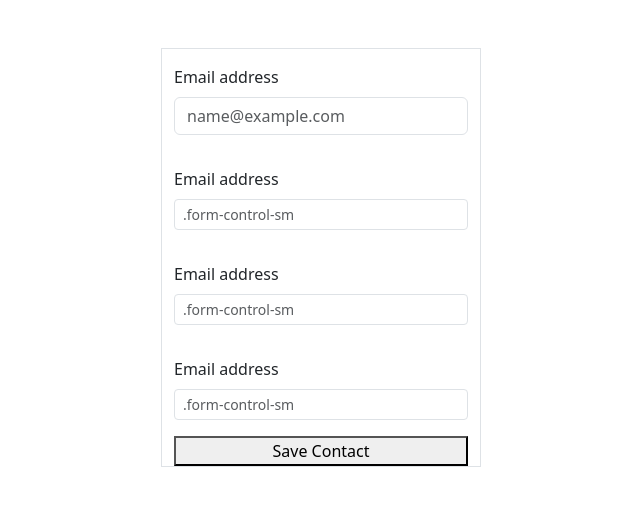
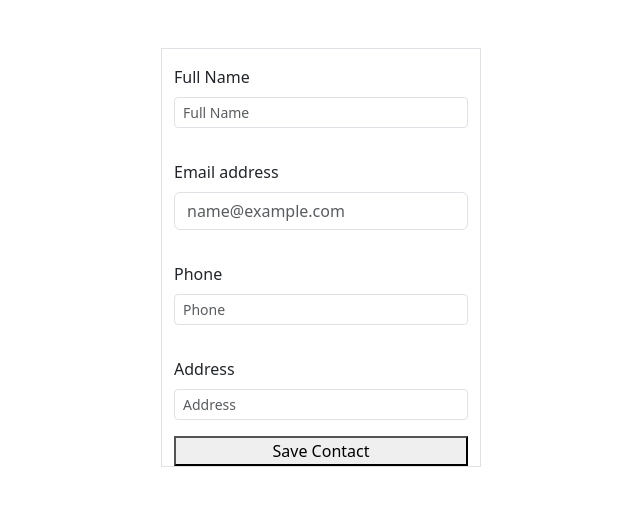
Before and after one commit to kamelmat/KMT-REACT-USEREDUCER, a React (Vite) app: page / in a window 1280 px wide. Shown: the top 506 px of the page, without its empty margins (319-959 px from the left). Built offline with nearby package versions, Linux system fonts and the light colour scheme.

Commit message:
Diseño y llamadas ok, hay que empezar a comprobar cada llamada y trabajar con inputs

```diff
--- a/src/components/ContactForm.jsx
+++ b/src/components/ContactForm.jsx
@@ -1,5 +1,20 @@
 const ContactForm = () => (
     <div className="container d-flex flex-column w-25 border text-start">
+        <div className="mb-3 mt-3">
+            <label
+                for="FormControlInput2"
+                className="form-label"
+            >
+                Full Name
+            </label>
+            <input
+                class="form-control form-control-sm"
+                id="FormControlInput2"
+                type="text"
+                placeholder="Full Name"
+                aria-label=".form-control-sm example"
+            />
+        </div>
         <div className="mb-3 mt-3">
             <label
                 for="FormControlInput1"
@@ -15,32 +30,17 @@ const ContactForm = () => (
         </div>
         <div className="mb-3 mt-3">
             <label
-                for="FormControlInput2"
-                className="form-label"
-            >
-                Email address
-            </label>
-            <input
-                class="form-control form-control-sm"
-                id="FormControlInput2"
-                type="text"
-                placeholder=".form-control-sm"
-                aria-label=".form-control-sm example"
-            />
-        </div>
-        <div className="mb-3 mt-3">
-            <label
                 for="exampleFormControlInput3"
                 className="form-label"
             >
-                Email address
+                Phone
 
             </label>
             <input
                 class="form-control form-control-sm"
                 id="FormControlInput3"
                 type="text"
-                placeholder=".form-control-sm"
+                placeholder="Phone"
                 aria-label=".form-control-sm example"
             />
         </div>
@@ -49,14 +49,14 @@ const ContactForm = () => (
                 for="exampleFormControlInput4"
                 className="form-label"
             >
-                Email address
+                Address
 
             </label>
             <input
                 class="form-control form-control-sm"
                 id="FormControlInput4"
                 type="text"
-                placeholder=".form-control-sm"
+                placeholder="Address"
                 aria-label=".form-control-sm example"
             />
         </div>
--- /dev/null
+++ b/src/components/ErrorPage.jsx
@@ -0,0 +1,15 @@
+import { Link } from "react-router-dom"
+
+const ErrorPage = () => {
+    return (
+        <div className="container d-flex justify-content-center">
+            < div className="error-page" style={{ display: "flex", flexDirection: "column", justifyContent: "center" }} >
+                <h1>404</h1>
+                <p>Oops! La página que buscas no existe.</p>
+                <Link to="/">Volver al inicio</Link>
+            </div >
+        </div>
+    )
+}
+
+export default ErrorPage;
--- a/src/routes.jsx
+++ b/src/routes.jsx
@@ -9,6 +9,7 @@ import { Layout } from "./pages/Layout";
 import { Home } from "./pages/Home";
 import { Single } from "./pages/Single";
 import { Demo } from "./pages/Demo";
+import  ErrorPage  from "./components/ErrorPage";
 
 export const router = createBrowserRouter(
     createRoutesFromElements(
@@ -19,7 +20,7 @@ export const router = createBrowserRouter(
     // Note: The child paths of the Layout element replace the Outlet component with the elements contained in the "element" attribute of these child paths.
 
       // Root Route: All navigation will start from here.
-      <Route path="/" element={<Layout />} errorElement={<h1>Not found!</h1>} >
+      <Route path="/" element={<Layout />} errorElement={<ErrorPage />} >
 
         {/* Nested Routes: Defines sub-routes within the BaseHome component. */}
         <Route path= "/" element={<Home />} />
--- a/src/services/contactListService.js
+++ b/src/services/contactListService.js
@@ -7,7 +7,7 @@ const contactListService = {
             const request = await fetch(`${baseUrl}${slug}`, {
                 method: "POST",
                 headers: {
-                    accept: application / json
+                    accept: application/json
                 },
                 body: JSON.stringify()
             })
@@ -33,7 +33,7 @@ const contactListService = {
             const request = await fetch(`${baseUrl}${slug}/contacts`, {
                 method: "POST",
                 headers: {
-                    accept: application / json
+                    accept: application/json
                 },
                 body: JSON.stringify(contactInfo)
             })
@@ -52,7 +52,7 @@ const contactListService = {
             const request = await fetch(`${baseUrl}${slug}/contacts/${contactId}`,{
                 method: "DELETE",
                 headers: {
-                    accept: application / json
+                    accept: application/json
                 }
             })
 
```
